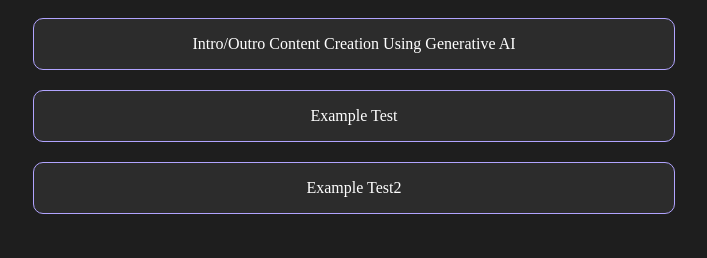
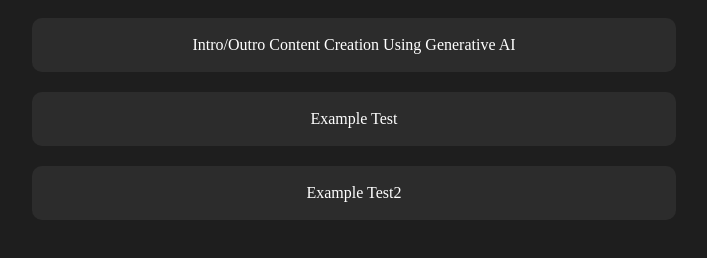
Before and after one commit to Gecko-Fish/MDIA, a plain HTML site: page index.html in a window 1280 px wide. Shown: the part 90-348 px from the top of the page, without its empty margins (286-993 px from the left). Drawn offline with Linux system fonts and the light colour scheme.

Commit message:
style change

```diff
--- a/public/css/style.css
+++ b/public/css/style.css
@@ -44,7 +44,7 @@ body {
 
 #tutorial-selection-container > div{
     background-color: var(--back);
-    border: 1px solid var(--purple);
+    border: 2px solid #00000000;
     border-radius: 10px;
     width: 50vw;
     text-align: center;
@@ -56,6 +56,7 @@ body {
 
 #tutorial-selection-container > div:hover{
     transform: scale(1.1);
+    border: 2px solid var(--purple);
 }
 
 .tool-icon {
```
